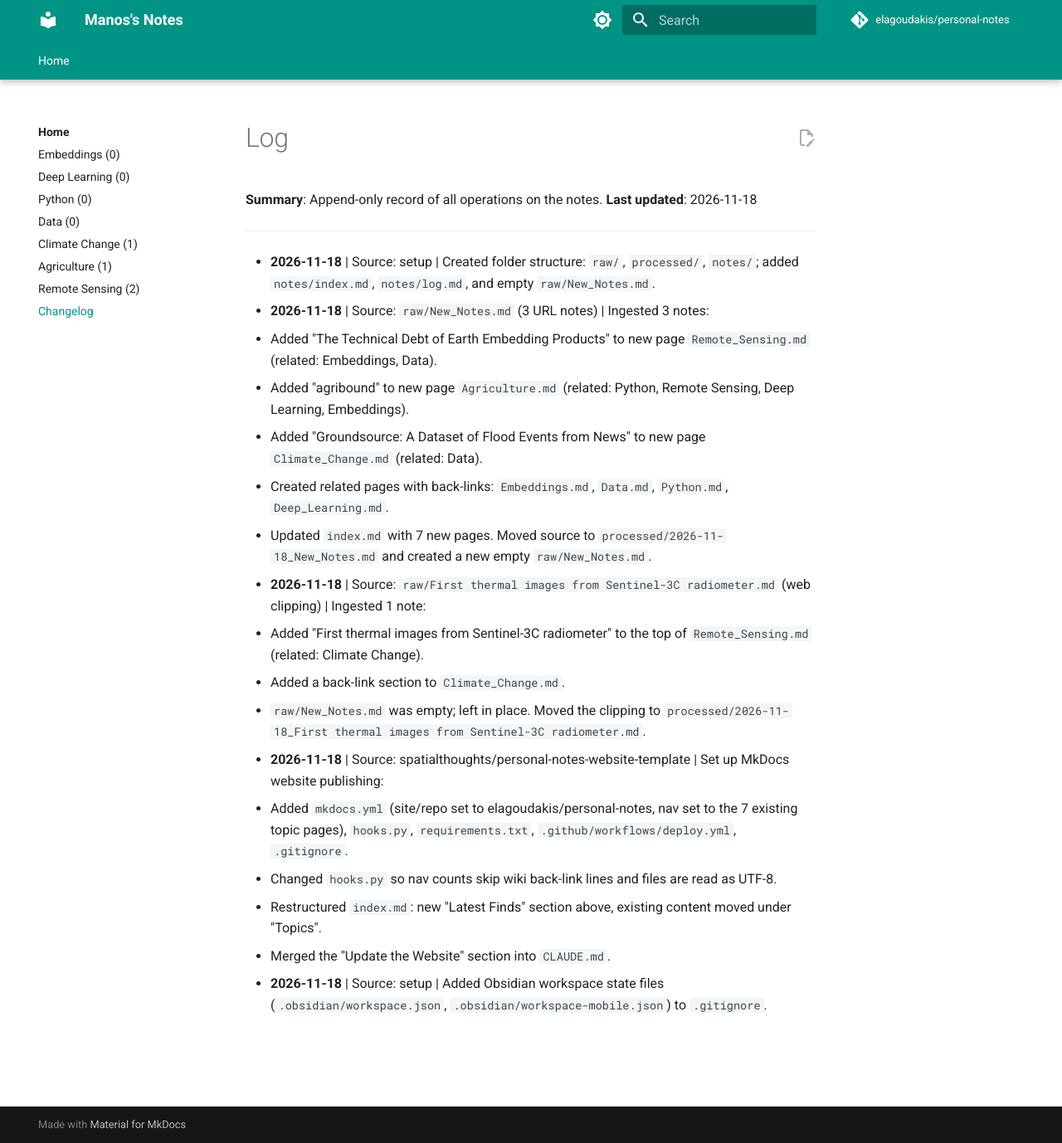
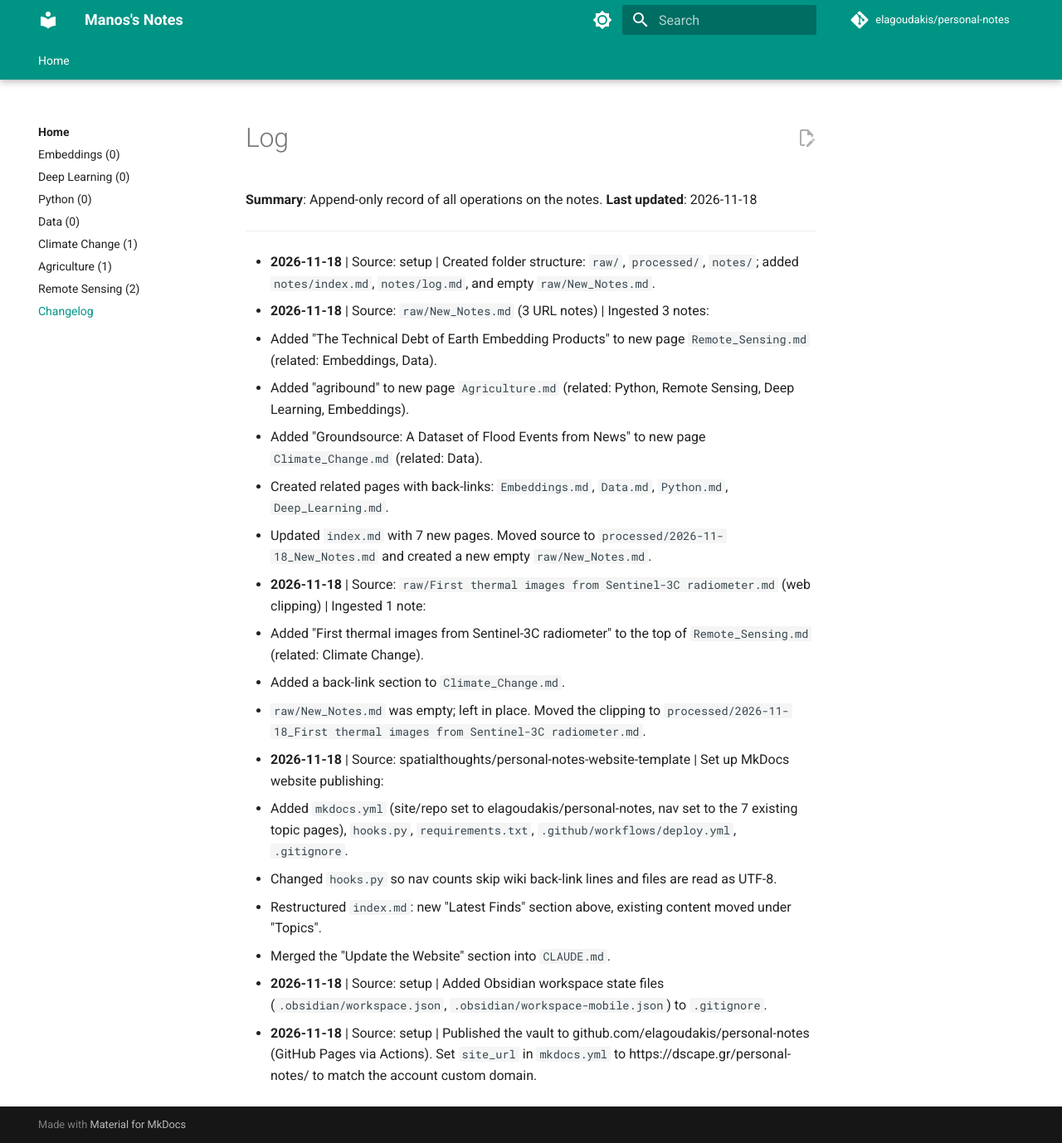
Before and after one commit to elagoudakis/personal-notes, an MkDocs documentation site: the page built from notes/log.md, in a window 1280 px wide and 1378 px high. Shown: the whole window at 83% size. Built offline with MkDocs 1.6.1 and Material for MkDocs 9.7.7, drawn with Linux system fonts in a browser that asks for light colours; comment, search, counter and statistics services are not loaded; part of the change alters nothing that is shown.

Commit message:
Set site_url to custom domain dscape.gr
Co-Authored-By: Claude Opus 5.5 <noreply@anthropic.com>

```diff
--- a/mkdocs.yml
+++ b/mkdocs.yml
@@ -1,5 +1,5 @@
 site_name: Manos's Notes
-site_url: https://elagoudakis.github.io/personal-notes/
+site_url: https://dscape.gr/personal-notes/
 repo_url: https://github.com/elagoudakis/personal-notes
 repo_name: elagoudakis/personal-notes
 edit_uri: edit/main/notes/
--- a/notes/log.md
+++ b/notes/log.md
@@ -22,3 +22,4 @@
   - Restructured `index.md`: new "Latest Finds" section above, existing content moved under "Topics".
   - Merged the "Update the Website" section into `CLAUDE.md`.
 - **2026-11-18** | Source: setup | Added Obsidian workspace state files (`.obsidian/workspace.json`, `.obsidian/workspace-mobile.json`) to `.gitignore`.
+- **2026-11-18** | Source: setup | Published the vault to github.com/elagoudakis/personal-notes (GitHub Pages via Actions). Set `site_url` in `mkdocs.yml` to https://dscape.gr/personal-notes/ to match the account custom domain.
```
